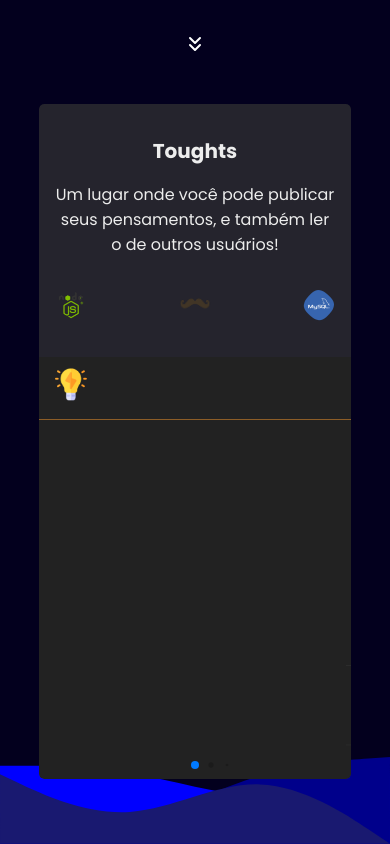
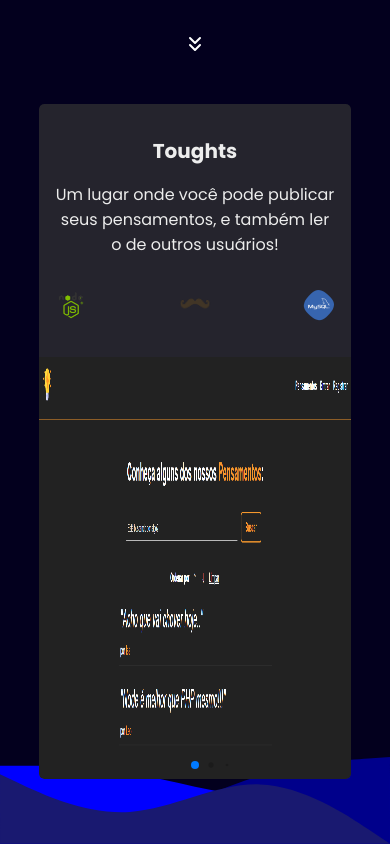
Before and after one commit to leonardorochedo/portfolio, a React (Vite) app: page /projetos in a window 390 px wide. Built offline with nearby package versions, Linux system fonts and the light colour scheme.

Commit message:
adjusting effects react-reveal and project images

```diff
--- a/src/components/ProjectCard/ProjectCard.css
+++ b/src/components/ProjectCard/ProjectCard.css
@@ -126,7 +126,6 @@ div.project-card {
 
     .project-card img {
         height: 70vh;
-        width: fit-content;
     }
 
 }
--- a/src/routes/Home/Home.jsx
+++ b/src/routes/Home/Home.jsx
@@ -1,6 +1,7 @@
 import React from 'react';
+
 import Zoom from 'react-reveal/Zoom';
-
+import Fade from 'react-reveal/Fade';
 
 // Componentes
 import { Header } from '../../../src/components/Header/Header';
@@ -28,7 +29,9 @@ export function Home() {
     return (
         <>
         <div className='container headerHome'>
-            <Header />
+            <Fade>
+                <Header />
+            </Fade>
         <div className='container-home'>
             <Zoom>
             <div className="text">
```
